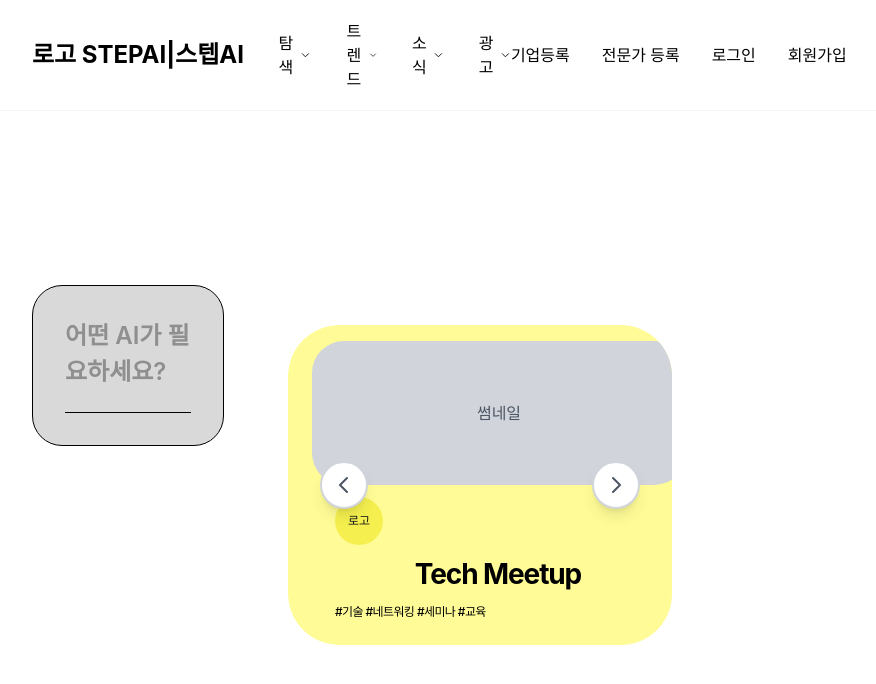
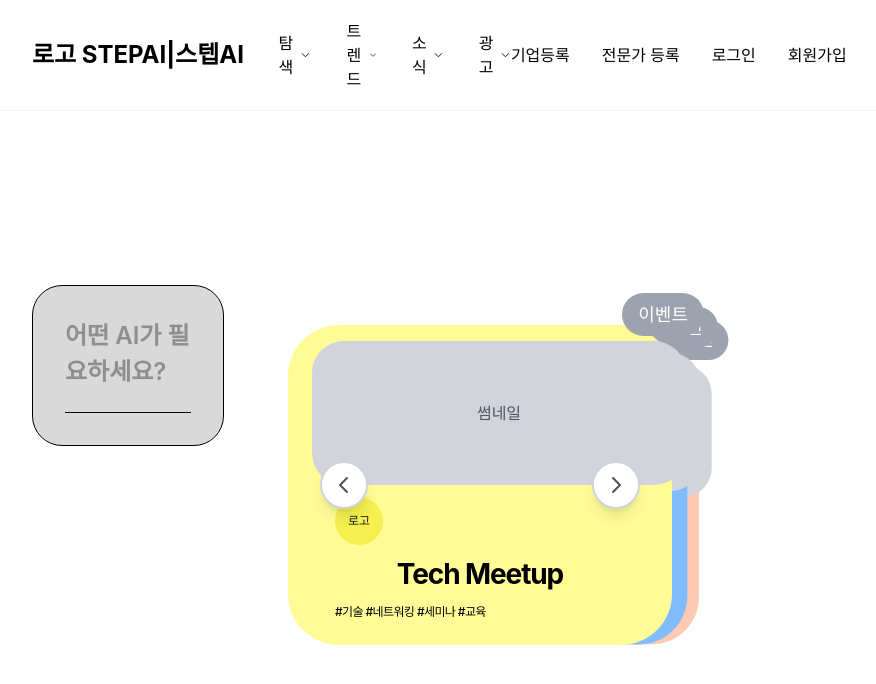
Before and after one commit to kimnamwook1/stepai-web, a Next.js app: page / in a window 1280 px wide. Shown: the top 684 px of the page, without its empty margins (288-1164 px from the left). Built offline with nearby package versions, Linux system fonts and the light colour scheme; a web font is replaced by a local one.

Commit message:
refactor: 크몽 스타일 3장 겹침 캐러셀(absolute/z-index/scale/translate)로 리팩토링

```diff
--- a/src/components/ContentsMain.tsx
+++ b/src/components/ContentsMain.tsx
@@ -15,14 +15,11 @@ interface CardData {
 
 const ContentsMain = () => {
     const [inputText, setInputText] = useState('');
-    // 무한루프 캐러셀: 더미 포함 인덱스
-    const [currentIndex, setCurrentIndex] = useState(1); // 1이 실제 첫 카드
+    const [currentIndex, setCurrentIndex] = useState(0); // 0~2
     const [isTransitioning, setIsTransitioning] = useState(false);
     const textareaRef = useRef<HTMLTextAreaElement>(null);
     const autoRotateRef = useRef<NodeJS.Timeout | null>(null);
-    const trackRef = useRef<HTMLDivElement>(null);
 
-    // 카드 데이터 (순서: 디자인, 이벤트, 공모전)
     const cardData: CardData[] = [
         {
             id: 0,
@@ -55,8 +52,6 @@ const ContentsMain = () => {
             color: '#81bcff'
         }
     ];
-    // 더미 포함 배열: [2,0,1,2,0]
-    const carouselCards = [cardData[2], ...cardData, cardData[0]];
 
     // 텍스트 영역 자동 높이 조절
     const adjustTextareaHeight = () => {
@@ -67,38 +62,34 @@ const ContentsMain = () => {
     };
     useEffect(() => { adjustTextareaHeight(); }, [inputText]);
 
-    // 왼쪽(이전) 버튼 클릭 시 역방향 무한 루프
+    // 무한루프 인덱스 계산
+    const getIndex = (idx: number) => (idx + cardData.length) % cardData.length;
+
+    // 애니메이션 중 중복 클릭 방지
+    const goNext = () => {
+        if (isTransitioning) return;
+        setIsTransitioning(true);
+        setCurrentIndex((prev) => getIndex(prev + 1));
+    };
     const goPrev = () => {
         if (isTransitioning) return;
         setIsTransitioning(true);
-        setCurrentIndex((prev) => prev - 1);
+        setCurrentIndex((prev) => getIndex(prev - 1));
     };
+    useEffect(() => {
+        if (!isTransitioning) return;
+        const timer = setTimeout(() => setIsTransitioning(false), 500);
+        return () => clearTimeout(timer);
+    }, [isTransitioning]);
 
-    // 트랜지션 끝나면 더미→실제 카드 jump (양방향)
-    const handleTransitionEnd = () => {
-        setIsTransitioning(false);
-        if (currentIndex === 0) {
-            setCurrentIndex(carouselCards.length - 2); // 맨 앞 더미 → 실제 마지막
-        } else if (currentIndex === carouselCards.length - 1) {
-            setCurrentIndex(1); // 맨 뒤 더미 → 실제 첫 카드
-        }
-    };
-
-    // 자동 회전
-    const startAutoRotate = () => {
+    // 자동 슬라이드
+    useEffect(() => {
         if (autoRotateRef.current) clearInterval(autoRotateRef.current);
         autoRotateRef.current = setInterval(() => {
             goNext();
         }, 3000);
-    };
-    useEffect(() => { startAutoRotate(); return () => { if (autoRotateRef.current) clearInterval(autoRotateRef.current); }; }, []);
-
-    // 오른쪽(순방향) 이동만 허용
-    const goNext = () => {
-        if (isTransitioning) return;
-        setIsTransitioning(true);
-        setCurrentIndex((prev) => prev + 1);
-    };
+        return () => { if (autoRotateRef.current) clearInterval(autoRotateRef.current); };
+    }, []);
 
     // 카드 클릭 핸들러
     const handleCardClick = (cardId: number) => {
@@ -140,31 +131,60 @@ const ContentsMain = () => {
                             </svg>
                         </button>
 
-                        {/* 캐러셀 컨테이너 */}
-                        <div className="relative w-[420px] h-[320px] overflow-hidden rounded-[51px]">
-                            {/* 캐러셀 트랙 */}
-                            <div
-                                ref={trackRef}
-                                className="flex h-full"
-                                style={{
-                                    transition: isTransitioning ? 'transform 0.6s cubic-bezier(0.4,0,0.2,1)' : 'none',
-                                    transform: `translateX(-${currentIndex * 420}px)`,
-                                    overflow: 'visible',
-                                    position: 'relative',
-                                }}
-                                onTransitionEnd={handleTransitionEnd}
-                            >
-                                {carouselCards.map((card, idx) => (
+                        {/* 캐러셀 카드 3장 겹침 */}
+                        <div className="relative w-[420px] h-[320px]">
+                            {cardData.map((card, idx) => {
+                                // 상대 위치 계산
+                                let diff = idx - currentIndex;
+                                if (diff < -1) diff += cardData.length;
+                                if (diff > 1) diff -= cardData.length;
+                                let style: React.CSSProperties = {
+                                    transition: 'all 0.5s cubic-bezier(0.4,0,0.2,1)',
+                                    position: 'absolute',
+                                    top: 0,
+                                    left: 0,
+                                    width: '100%',
+                                    height: '100%',
+                                    opacity: 0,
+                                    zIndex: 0,
+                                    transform: 'scale(0.92) translateX(46px)',
+                                };
+                                if (diff === 0) {
+                                    // 가운데(활성)
+                                    style = {
+                                        ...style,
+                                        zIndex: 6,
+                                        opacity: 1,
+                                        transform: 'scale(1) translateX(0)',
+                                        top: 0,
+                                    };
+                                } else if (diff === 1 || diff === -2) {
+                                    // 오른쪽(다음)
+                                    style = {
+                                        ...style,
+                                        zIndex: 5,
+                                        opacity: 1,
+                                        transform: 'scale(0.96) translateX(24px)',
+                                        top: '6px',
+                                    };
+                                } else if (diff === -1 || diff === 2) {
+                                    // 왼쪽(이전)
+                                    style = {
+                                        ...style,
+                                        zIndex: 4,
+                                        opacity: 1,
+                                        transform: 'scale(0.92) translateX(46px)',
+                                        top: '12px',
+                                    };
+                                }
+                                return (
                                     <div
-                                        key={idx}
+                                        key={card.id}
                                         onClick={() => handleCardClick(card.id)}
-                                        className="h-full flex-shrink-0 rounded-[51px] cursor-pointer relative"
+                                        className="overflow-visible rounded-[51px] cursor-pointer"
                                         style={{
-                                            width: '420px',
+                                            ...style,
                                             backgroundColor: card.color,
-                                            position: 'relative',
-                                            overflow: 'visible',
-                                            zIndex: 1,
                                         }}
                                     >
                                         {/* 뱃지 - 우상단 바깥 */}
@@ -214,8 +234,8 @@ const ContentsMain = () => {
                                             </div>
                                         </div>
                                     </div>
-                                ))}
-                            </div>
+                                );
+                            })}
                         </div>
 
                         {/* 우측 화살표 버튼 */}
```
Also changed, not shown: 1 other file (tests, documents, lock files or other folders).
